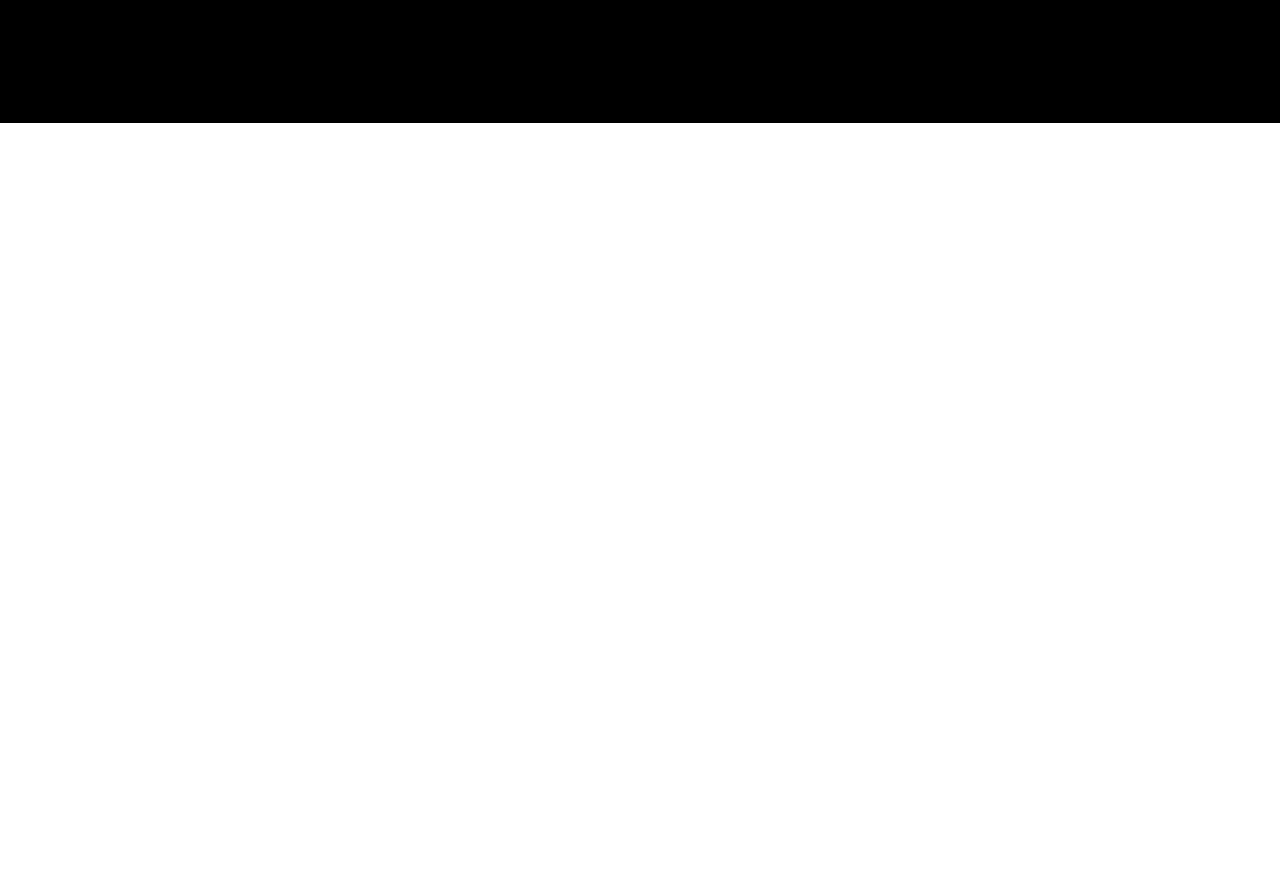
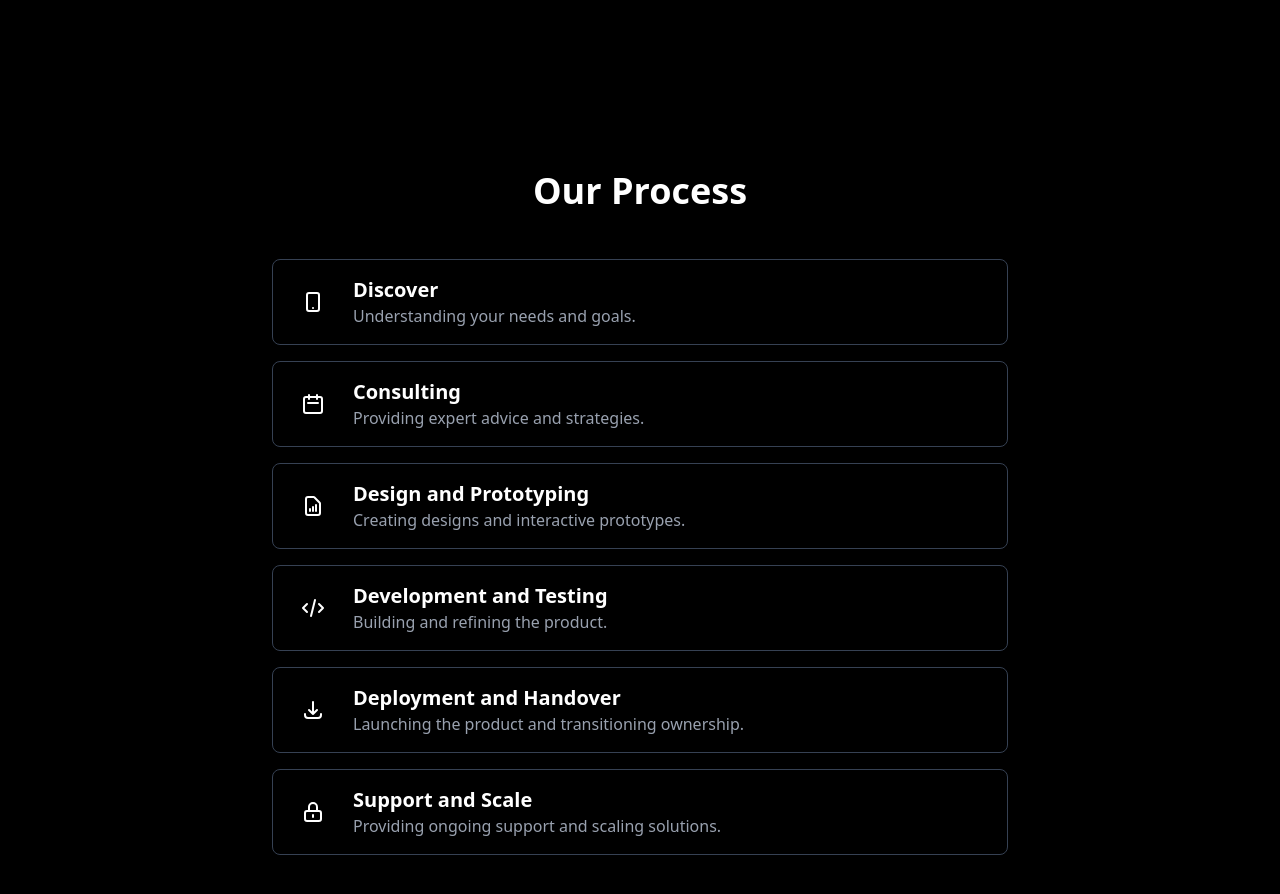
Before and after one commit to dhimanharsh/mountain-dev-page, a React (Vite) app: page / in a window 1280 px wide. Shown: the part 1720-2614 px from the top of the page. Before the commit the page ends 1843 px from the top, so only its background shows below. Built offline with nearby package versions, Linux system fonts and the light colour scheme.

Commit message:
our process added

```diff
--- a/package.json
+++ b/package.json
@@ -14,6 +14,7 @@
     "framer-motion": "^12.23.6",
     "react": "^19.1.0",
     "react-dom": "^19.1.0",
+    "react-intersection-observer": "^9.16.0",
     "tailwindcss": "^4.1.11"
   },
   "devDependencies": {
--- a/src/App.jsx
+++ b/src/App.jsx
@@ -3,6 +3,7 @@ import './App.css'
 import AboutUs from './Components/AboutUs'
 import CursorFollower from './Components/CursorFollower'
 import HeroSection from './Components/HeroSection'
+import OurProcess from './Components/OurProcess'
 
 function App() {
 
@@ -11,6 +12,7 @@ function App() {
 <CursorFollower />
   <HeroSection />
   <AboutUs/>
+  <OurProcess />
   </>
   )
 }
--- /dev/null
+++ b/src/Components/OurProcess.jsx
@@ -0,0 +1,114 @@
+import React, { useEffect } from 'react';
+import { motion, useAnimation } from 'framer-motion';
+import { useInView } from 'react-intersection-observer';
+
+const OurProcess = () => {
+  const steps = [
+    {
+      title: 'Discover',
+      description: 'Understanding your needs and goals.',
+      icon: (
+        <svg className="w-6 h-6" fill="none" stroke="currentColor" viewBox="0 0 24 24" xmlns="http://www.w3.org/2000/svg">
+          <path strokeLinecap="round" strokeLinejoin="round" strokeWidth={2} d="M12 18h.01M8 21h8a2 2 0 002-2V5a2 2 0 00-2-2H8a2 2 0 00-2 2v14a2 2 0 002 2z" />
+        </svg>
+      ),
+    },
+    {
+      title: 'Consulting',
+      description: 'Providing expert advice and strategies.',
+      icon: (
+        <svg className="w-6 h-6" fill="none" stroke="currentColor" viewBox="0 0 24 24" xmlns="http://www.w3.org/2000/svg">
+          <path strokeLinecap="round" strokeLinejoin="round" strokeWidth={2} d="M8 7V3m8 4V3m-9 8h10M5 21h14a2 2 0 002-2V7a2 2 0 00-2-2H5a2 2 0 00-2 2v12a2 2 0 002 2z" />
+        </svg>
+      ),
+    },
+    {
+      title: 'Design and Prototyping',
+      description: 'Creating designs and interactive prototypes.',
+      icon: (
+        <svg className="w-6 h-6" fill="none" stroke="currentColor" viewBox="0 0 24 24" xmlns="http://www.w3.org/2000/svg">
+          <path strokeLinecap="round" strokeLinejoin="round" strokeWidth={2} d="M9 17v-2m3 2v-4m3 4v-6m2 10H7a2 2 0 01-2-2V5a2 2 0 012-2h5.586a1 1 0 01.707.293l5.414 5.414a1 1 0 01.293.707V19a2 2 0 01-2 2z" />
+        </svg>
+      ),
+    },
+    {
+      title: 'Development and Testing',
+      description: 'Building and refining the product.',
+      icon: (
+        <svg className="w-6 h-6" fill="none" stroke="currentColor" viewBox="0 0 24 24" xmlns="http://www.w3.org/2000/svg">
+          <path strokeLinecap="round" strokeLinejoin="round" strokeWidth={2} d="M10 20l4-16m4 4l4 4-4 4M6 16l-4-4 4-4" />
+        </svg>
+      ),
+    },
+    {
+      title: 'Deployment and Handover',
+      description: 'Launching the product and transitioning ownership.',
+      icon: (
+        <svg className="w-6 h-6" fill="none" stroke="currentColor" viewBox="0 0 24 24" xmlns="http://www.w3.org/2000/svg">
+          <path strokeLinecap="round" strokeLinejoin="round" strokeWidth={2} d="M4 16v1a3 3 0 003 3h10a3 3 0 003-3v-1m-4-4l-4 4m0 0l-4-4m4 4V4" />
+        </svg>
+      ),
+    },
+    {
+      title: 'Support and Scale',
+      description: 'Providing ongoing support and scaling solutions.',
+      icon: (
+        <svg className="w-6 h-6" fill="none" stroke="currentColor" viewBox="0 0 24 24" xmlns="http://www.w3.org/2000/svg">
+          <path strokeLinecap="round" strokeLinejoin="round" strokeWidth={2} d="M12 15v2m-6 4h12a2 2 0 002-2v-6a2 2 0 00-2-2H6a2 2 0 00-2 2v6a2 2 0 002 2zm10-10V7a4 4 0 00-8 0v4h8z" />
+        </svg>
+      ),
+    },
+  ];
+
+  return (
+    <div className="bg-black text-white py-12">
+      <div className="container mx-auto px-4 max-w-3xl">
+        <h2 className="text-4xl font-bold text-center mb-12">Our Process</h2>
+        <div className="flex flex-col space-y-4">
+          {steps.map((step, index) => {
+            const controls = useAnimation();
+            const [ref, inView] = useInView({
+              triggerOnce: true,
+              threshold: 0.1,
+            });
+
+            useEffect(() => {
+              if (inView) {
+                controls.start('visible');
+              }
+            }, [controls, inView]);
+
+
+            const isFromLeft = index % 2 === 0;
+            const xDirection = isFromLeft ? -50 : 50;
+
+            return (
+              <motion.div
+                key={index}
+                ref={ref}
+                initial="hidden"
+                animate={controls}
+                variants={{
+                  visible: { opacity: 1, x: 0 },
+                  hidden: { opacity: 0, x: xDirection },
+                }}
+                transition={{ duration: 0.5, delay: index * 0.3 }}
+                className="flex items-center p-4 border border-gray-700 rounded-lg transform transition duration-300 hover:scale-105 hover:bg-gray-800 hover:shadow-lg"
+              >
+                <div className="w-12 flex items-center justify-center">
+                  {step.icon}
+                </div>
+                <div className="ml-4">
+                  <h3 className="text-xl font-semibold">{step.title}</h3>
+                  <p className="text-gray-400">{step.description}</p>
+                </div>
+              </motion.div>
+            );
+          })}
+        </div>
+      </div>
+    </div>
+  );
+};
+
+export default OurProcess;
```
Also changed, not shown: 1 other file (tests, documents, lock files or other folders).
